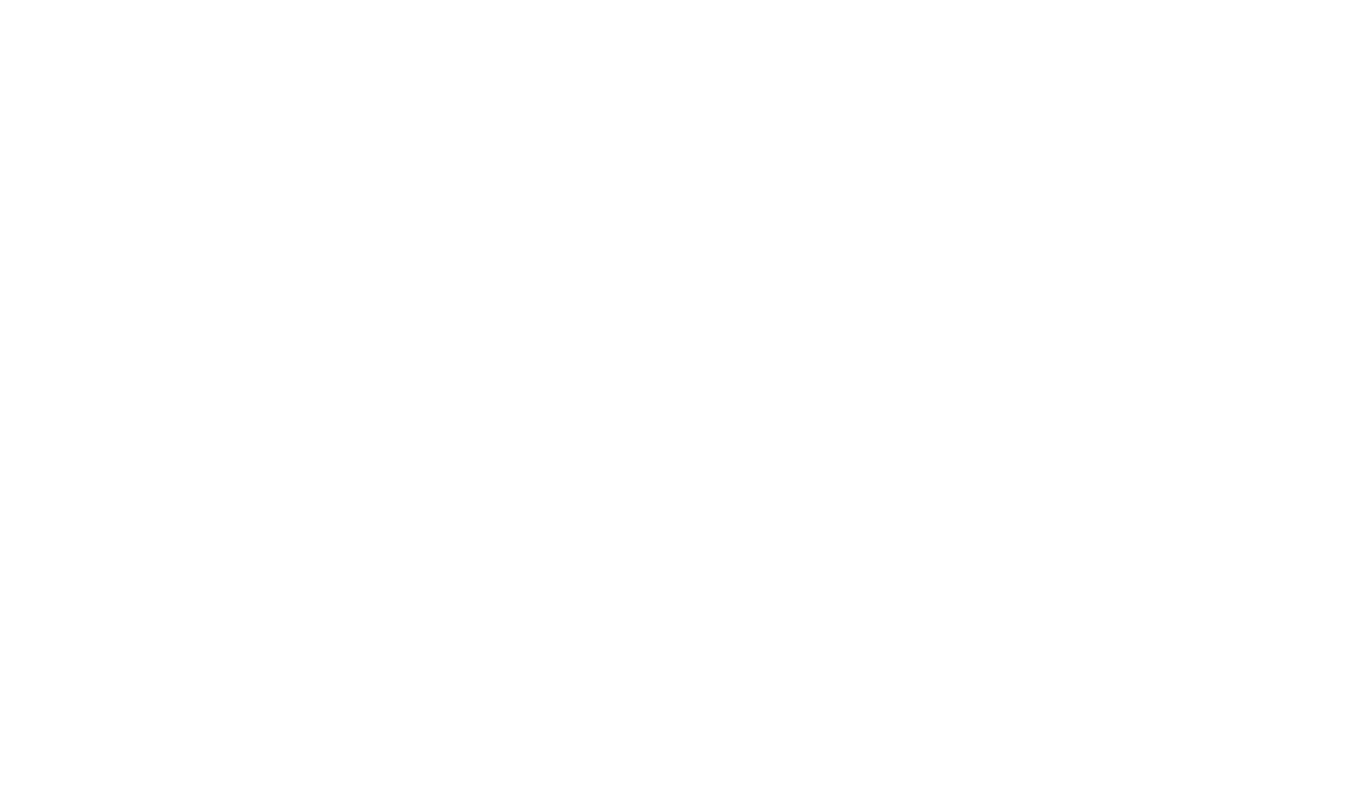
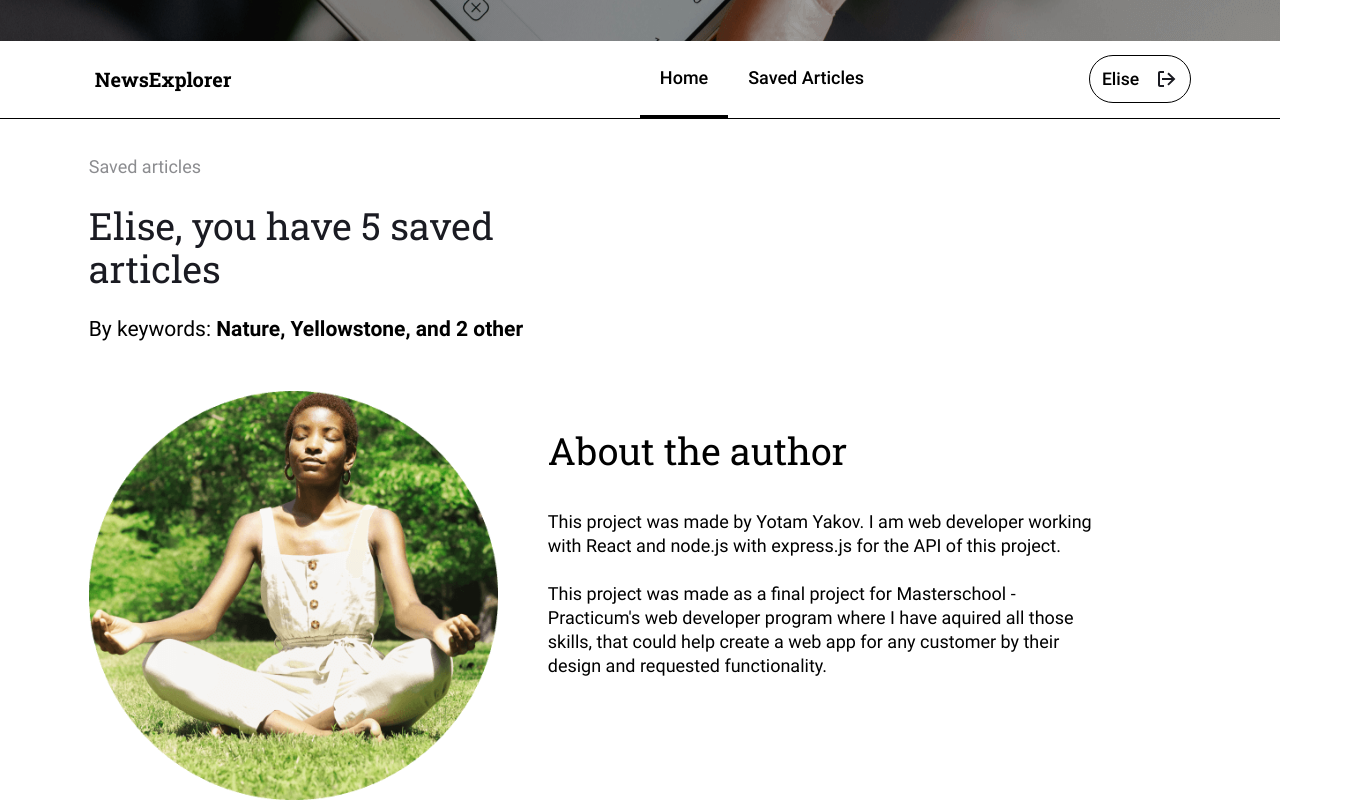
Before and after one commit to Yotam7298/news-explorer-frontend, a React (Create React App) app: page / in a window 1280 px wide. Shown: the part 535-1335 px from the top of the page, 1369 px wide, since content can reach past the window. Before the commit the page ends 800 px from the top, so only its background shows below. Built offline with nearby package versions, Linux system fonts and the light colour scheme; the HTML template or start-up script is replaced by a standard one.

Commit message:
created about section

```diff
--- /dev/null
+++ b/src/components/About/About.css
@@ -0,0 +1,30 @@
+.about {
+    width: 100vw;
+    margin: 0 clamp(40px, calc(40px + 64 * ((100vw - 768px) / 672)), 104px);
+    display: flex;
+}
+
+.about__image {
+    width: clamp(232px, calc(232px + 232 * ((100vw - 768px) / 672)), 464px);
+    height: clamp(232px, calc(232px + 232 * ((100vw - 768px) / 672)), 464px);
+    margin: auto 0;
+}
+
+.about__text {
+    width: clamp(424px, calc(424px + 176 * ((100vw - 768px) / 672)), 600px);
+    margin-left: clamp(32px, calc(32px + 24 * ((100vw - 768px) / 672)), 56px);
+    text-align: left;
+}
+
+.about__title {
+    font-family: Roboto-slab, sans-serif;
+    font-weight: 400;
+    font-size: clamp(30px, calc(30px + 10 * ((100vw - 768px) / 672)), 40px);
+}
+
+.about__paragraph {
+    font-family: Roboto, sans-serif;
+    font-weight: 400;
+    font-size: 18px;
+    line-height: 24px;
+}
--- /dev/null
+++ b/src/components/About/About.js
@@ -0,0 +1,17 @@
+import React from 'react';
+import aboutImage from '../../images/about-image.png'
+
+export default function About() {
+    return (
+        <div className='about'>
+            <img src={aboutImage} alt='About the author section image' className='about__image' />
+            <div className='about__text'>
+                <h3 className='about__title'>About the author</h3>
+                <p className='about__paragraph'>
+                    This project was made by Yotam Yakov. I am web developer working with React and node.js with express.js for the API of this project.<br/><br/>
+                    This project was made as a final project for Masterschool - Practicum's web developer program where I have aquired all those skills, that could help create a web app for any customer by their design and requested functionality.
+                </p>
+            </div>
+        </div>
+    )
+}
--- a/src/components/App/App.css
+++ b/src/components/App/App.css
@@ -1,4 +1,4 @@
-.App {
+.app {
   text-align: center;
 }
 
--- a/src/components/App/App.js
+++ b/src/components/App/App.js
@@ -3,12 +3,14 @@ import Header from '../Header/Header';
 import Navbar from '../Navbar/Navbar';
 import SearchForm from '../SearchForm/SearchForm';
 import SavedNewsHeader from '../SavedNewsHeader/SavedNewsHeader';
+import About from '../About/About';
 
 function App() {
   return (
-    <div className="App">
-      {/* <Header navbar={Navbar} searchForm={SearchForm} /> */}
+    <div className="app">
+      <Header navbar={Navbar} searchForm={SearchForm} />
       <SavedNewsHeader navbar={Navbar} />
+      <About />
     </div>
   );
 }
--- a/src/index.css
+++ b/src/index.css
@@ -5,3 +5,4 @@
 @import url(./components/Navbar/Navbar.css);
 @import url(./components/SearchForm/SearchForm.css);
 @import url(./components/SavedNewsHeader/SavedNewsHeader.css);
+@import url(./components/About/About.css);
```
